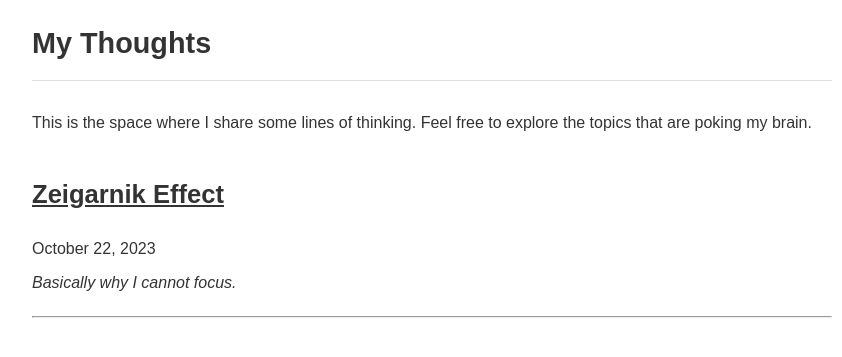
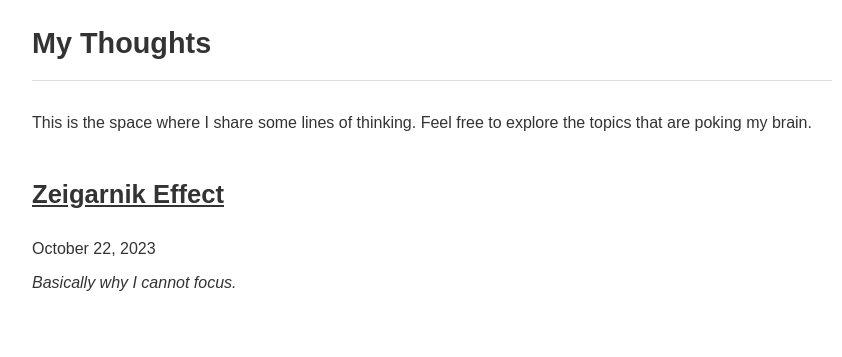
Before and after one commit to 05d762de69/ae87e62189, a Jekyll site: the page built from index.html, in a window 1280 px wide. Shown: the top 357 px of the page, without its empty margins (208-1050 px from the left). Built offline with Jekyll 4.4.1, drawn with Linux system fonts in a browser that asks for light colours.

Commit message:
Update index.html

```diff
--- a/index.html
+++ b/index.html
@@ -3,8 +3,7 @@ layout: default
 ---
 
 {% for post in site.posts %}
-    <h2><a href="{{ site.baseurl }}{{ post.url }}">{{ post.title }}</a></h2>
-    <p>{{ post.date | date: "%B %d, %Y" }}</p>
-    <div class="post-excerpt">{{ post.excerpt }}</div>
-    <hr>
+  <h2><a href="{{ site.baseurl }}{{ post.url }}">{{ post.title | default: "Blog Post" }}</a></h2>
+  <p>{{ post.date | date: "%B %d, %Y" }}</p>
+<div class="post-excerpt">{{ post.excerpt }}</div>
 {% endfor %}
```
